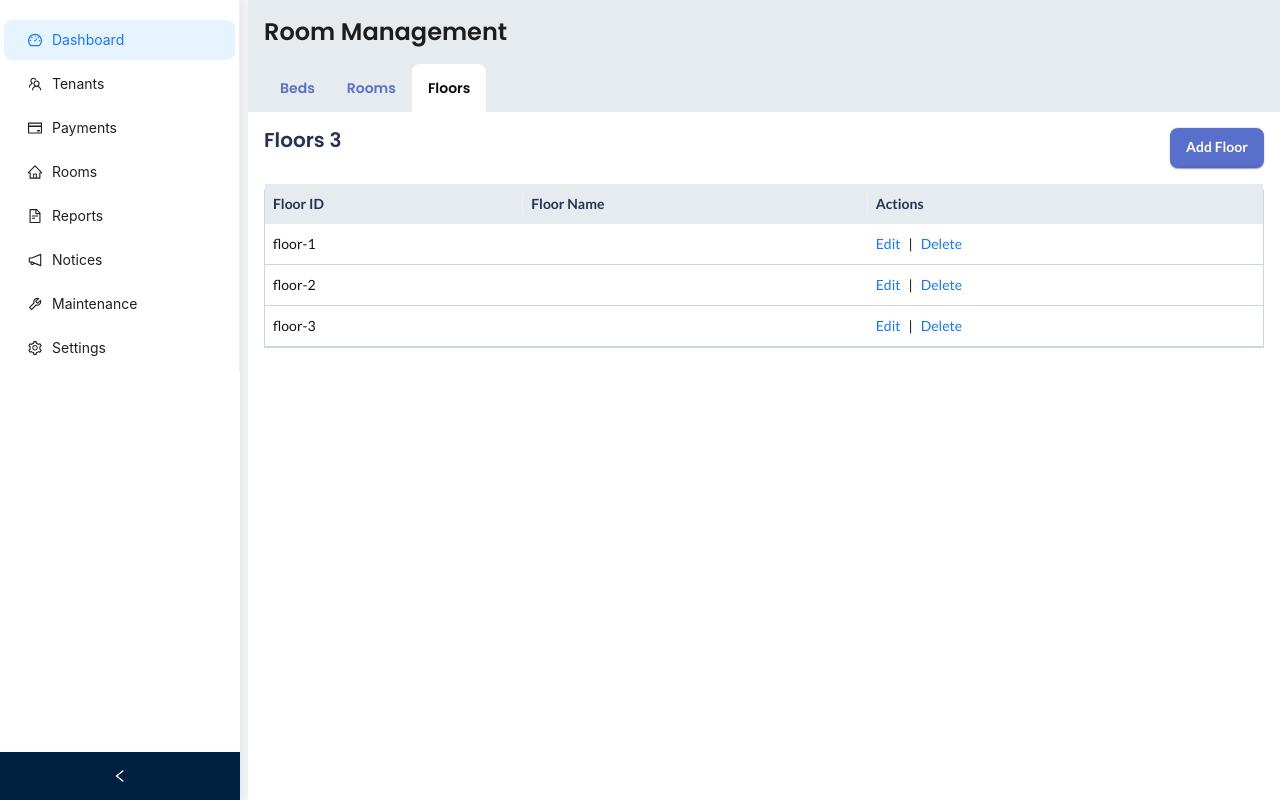
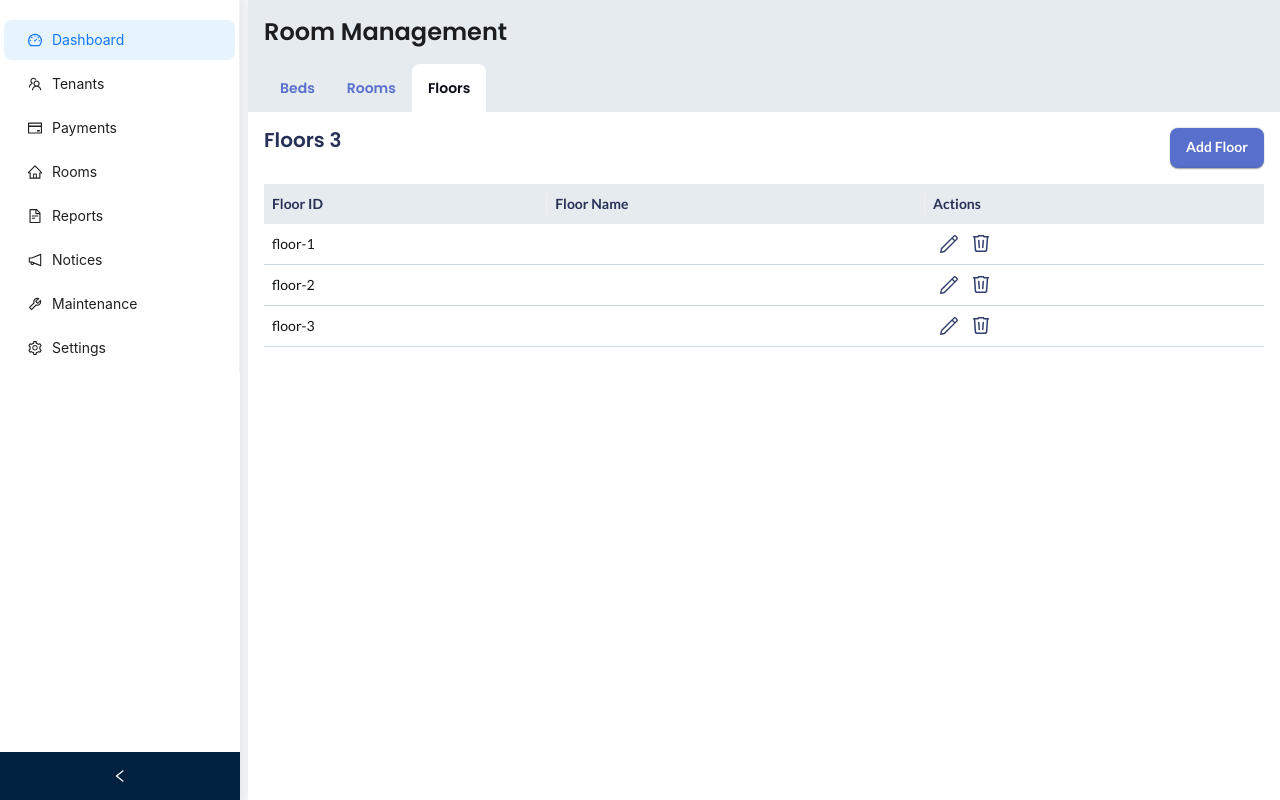
Before and after one commit to venkataraviduddugunta7/My-PG-management, a React (Vite) app: page /rooms in a window 1280 px wide. Built offline with nearby package versions, Linux system fonts and the light colour scheme.

Commit message:
"fixed some design issues"

```diff
--- a/src/components/resusableComponents/AntTable.scss
+++ b/src/components/resusableComponents/AntTable.scss
@@ -2,7 +2,6 @@
     font-family: Lato, sans-serif;
 
     .ant-table {
-        border: 1px solid #CCD7E1;
         border-top: none;
     }
 
@@ -27,7 +26,7 @@
         letter-spacing: 0%;
         color: #111314;
         border-bottom: 1px solid #CCD7E1;
-        padding: 0.75rem 0.5rem;
+        padding: 0.25rem 0.5rem;
         white-space: nowrap;
         overflow: hidden;
         text-overflow: ellipsis;
--- a/src/pages/Rooms/Rooms.jsx
+++ b/src/pages/Rooms/Rooms.jsx
@@ -6,6 +6,10 @@ import AddFloorModal from "../../components/resusableComponents/AddFloorModal";
 import AddRoomModal from "../../components/resusableComponents/AddRoomModal";
 import AddBedModal from "../../components/resusableComponents/AddBedModal";
 import PgTable from "../../components/resusableComponents/PgTable";
+import {
+  ItemDeleteIcon,
+  ItemEditIcon,
+} from "../../components/resusableComponents/DrayageIcons";
 
 const Rooms = () => {
   const [floorModal, setFloorModal] = useState(false);
@@ -137,9 +141,8 @@ const Rooms = () => {
       key: "actions",
       render: (_, record) => (
         <>
-          <a onClick={() => onEdit(record)}>Edit</a>
-          <span style={{ margin: "0 8px" }}>|</span>
-          <a onClick={() => onDelete(record.id)}>Delete</a>
+          <ItemEditIcon onClick={() => onEdit(record)} />
+          <ItemDeleteIcon onClick={() => onDelete(record.id)} />
         </>
       ),
     },
@@ -166,9 +169,8 @@ const Rooms = () => {
       key: "actions",
       render: (_, record) => (
         <>
-          <a onClick={() => onEdit(record)}>Edit</a>
-          <span style={{ margin: "0 8px" }}>|</span>
-          <a onClick={() => onDelete(record.id)}>Delete</a>
+          <ItemEditIcon onClick={() => onEdit(record)} />
+          <ItemDeleteIcon onClick={() => onDelete(record.id)} />
         </>
       ),
     },
@@ -205,9 +207,8 @@ const Rooms = () => {
       key: "actions",
       render: (_, record) => (
         <>
-          <a onClick={() => onEdit(record)}>Edit</a>
-          <span style={{ margin: "0 8px" }}>|</span>
-          <a onClick={() => onDelete(record.id)}>Delete</a>
+          <ItemEditIcon onClick={() => onEdit(record)} />
+          <ItemDeleteIcon onClick={() => onDelete(record.id)} />
         </>
       ),
     },
```
